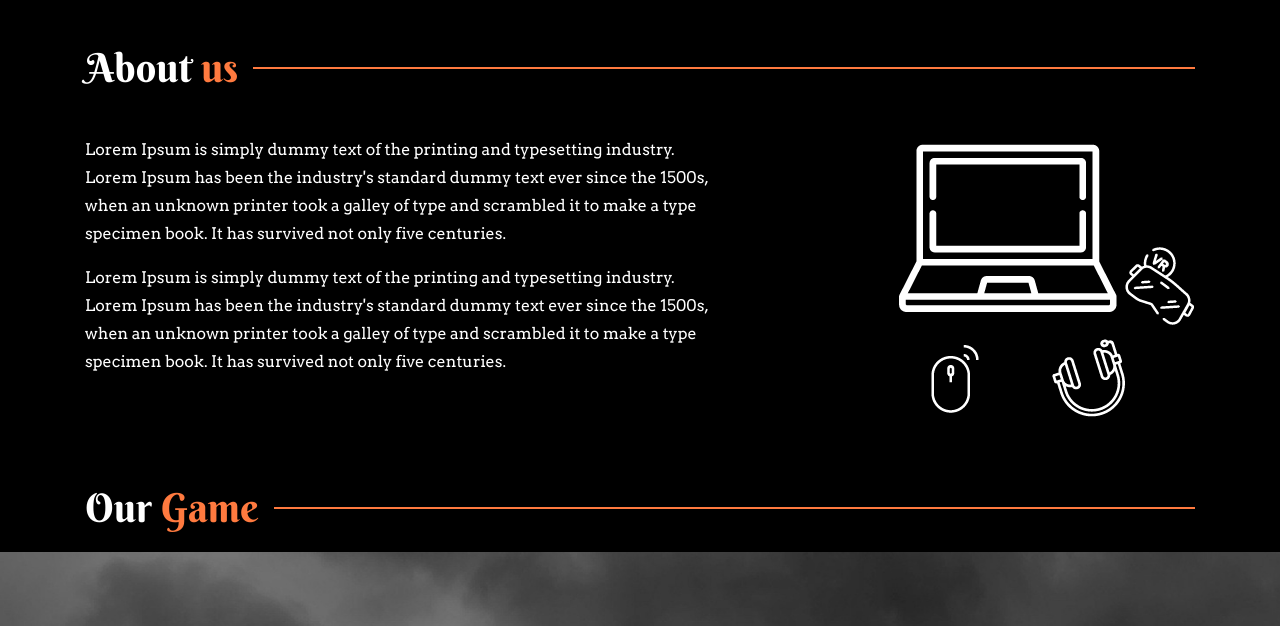
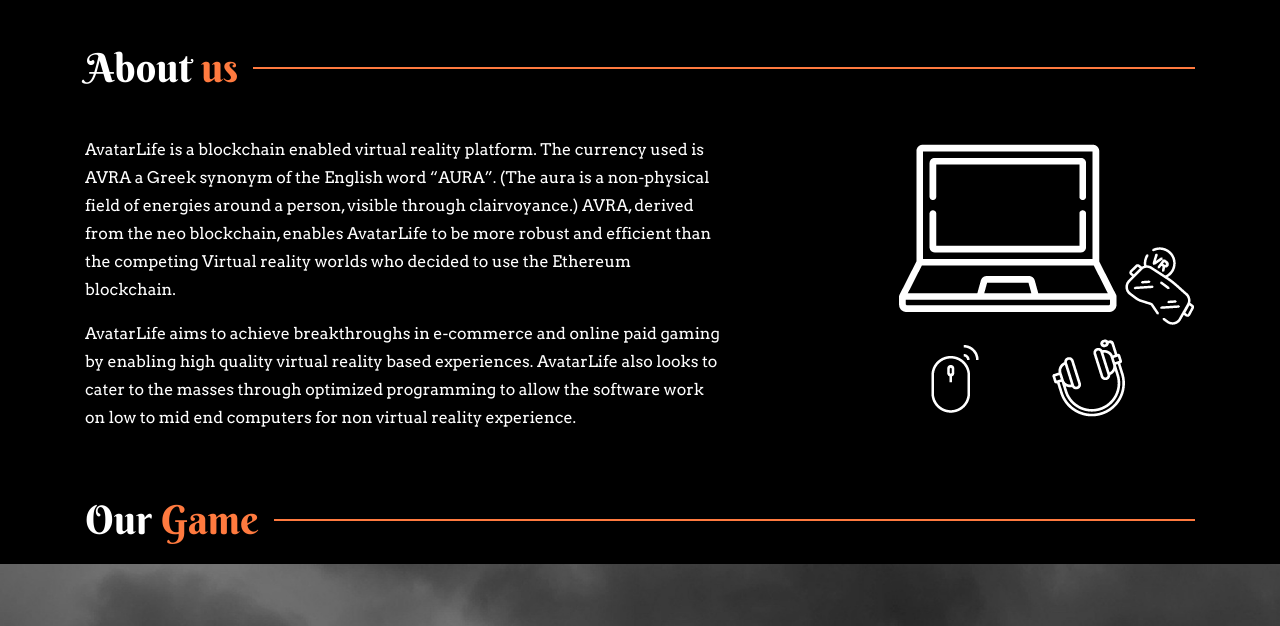
Before and after one commit to innvonix-git/avtarlife_com_code, a plain HTML site: page index.html in a window 1280 px wide. Shown: the part 820-1446 px from the top of the page. Drawn offline with Linux system fonts and the light colour scheme.

Commit message:
content updated

```diff
--- a/index.html
+++ b/index.html
@@ -65,9 +65,9 @@
           <div class="col-lg-12 pt-4">
             <div class="row">
                 <div class="col-md-7 text-white">
-                    <p>Lorem Ipsum is simply dummy text of the printing and typesetting industry. Lorem Ipsum has been the industry's standard dummy text ever since the 1500s, when an unknown printer took a galley of type and scrambled it to make a type specimen book. It has survived not only five centuries.</p>
+                    <p>AvatarLife is a blockchain enabled virtual reality platform. The currency used is AVRA a Greek synonym of the English word “AURA”. (The aura is a non-physical field of energies around a person, visible through clairvoyance.) AVRA, derived from the neo blockchain, enables AvatarLife to be more robust and efficient than the competing Virtual reality worlds who decided to use the Ethereum blockchain.</p>
 
-                    <p>Lorem Ipsum is simply dummy text of the printing and typesetting industry. Lorem Ipsum has been the industry's standard dummy text ever since the 1500s, when an unknown printer took a galley of type and scrambled it to make a type specimen book. It has survived not only five centuries. </p>
+                    <p>AvatarLife aims to achieve breakthroughs in e-commerce and online paid gaming by enabling high quality virtual reality based experiences. AvatarLife also looks to cater to the masses through optimized programming to allow the software work on low to mid end computers for non virtual reality experience.</p>
                 </div>
                 <div class="col-md-5 text-right">
                     <img src="newimg/About_img.png" alt="image" class="img-fluid">
```
